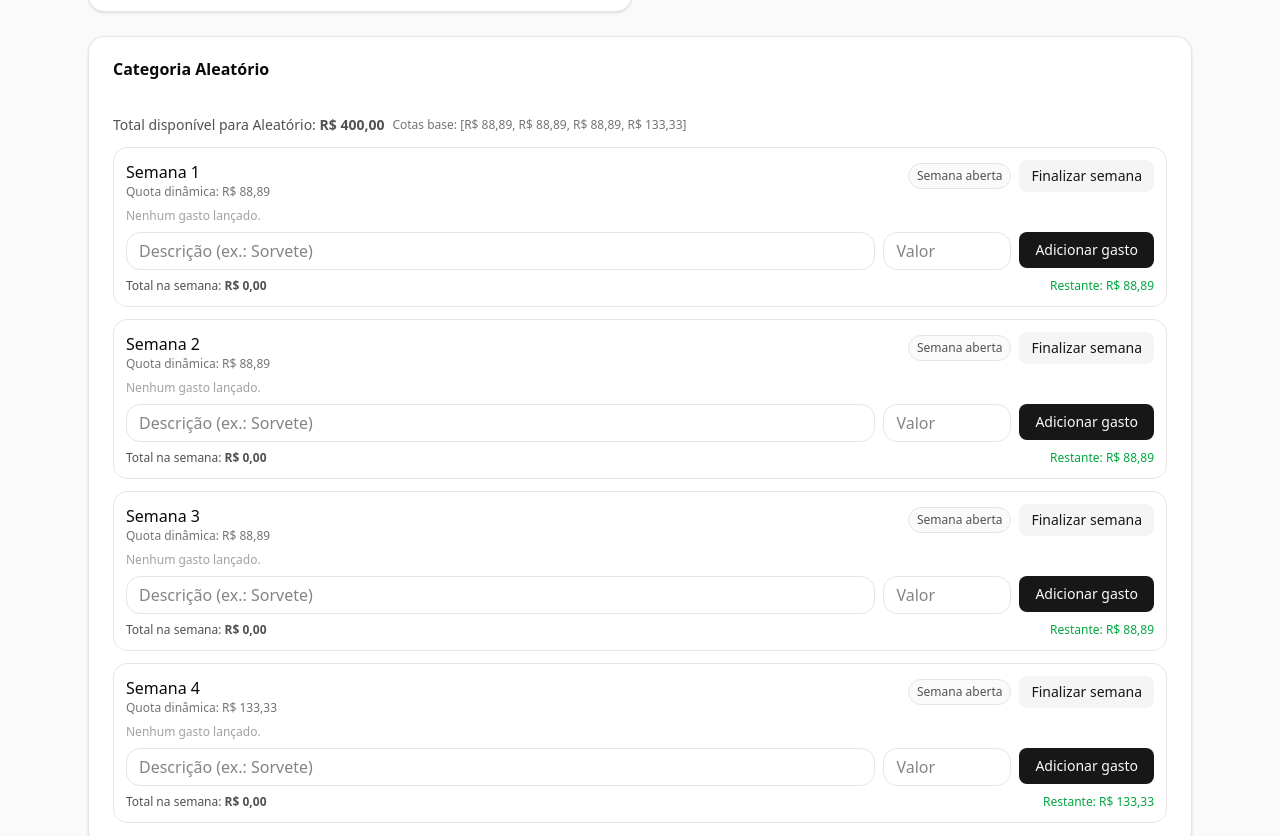
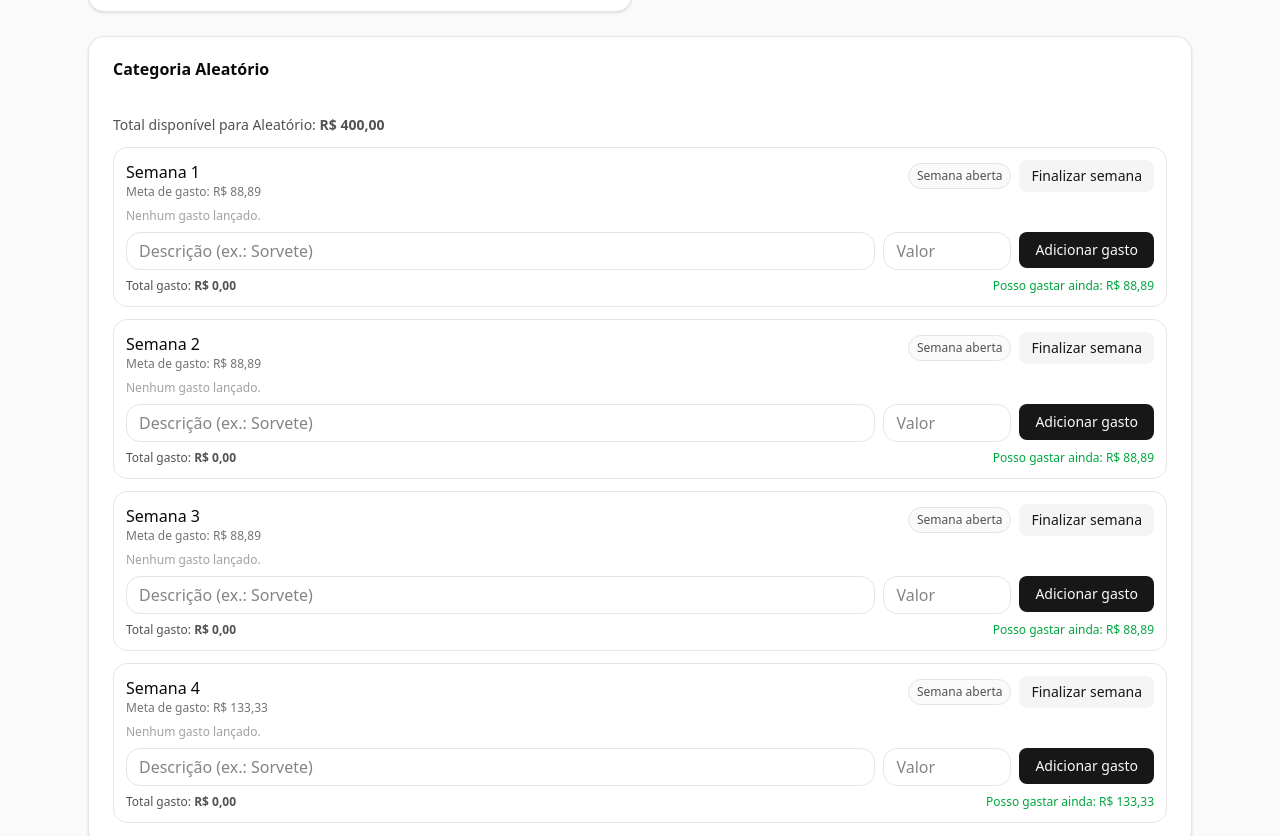
Before and after one commit to henriquemilitao/custos-militao, a Next.js app: page / in a window 1280 px wide. Shown: the part 1297-2133 px from the top of the page. Built offline with nearby package versions, Linux system fonts and the light colour scheme.

Commit message:
refactor: textos atualizados

```diff
--- a/src/components/Aleatorio.tsx
+++ b/src/components/Aleatorio.tsx
@@ -194,9 +194,9 @@ export default function Aleatorio({
           <div className="text-sm text-neutral-600">
             Total disponível para Aleatório: <b>{moeda(meta)}</b>
           </div>
-          <div className="text-xs text-neutral-500">
-            Cotas base: [{quotaBasePorSemana.map((q: number) => moeda(q)).join(", ")}]
-          </div>
+          {/* <div className="text-xs text-neutral-500">
+            Metas por semana: [{quotaBasePorSemana.map((q: number) => moeda(q)).join(", ")}]
+          </div> */}
         </div>
 
         {Array.from({ length: 4 }, (_, i) => i).map((i) => {
@@ -210,7 +210,7 @@ export default function Aleatorio({
                 <div>
                   <div className="font-medium">Semana {i + 1}</div>
                   <div className="text-xs text-neutral-500">
-                    Quota dinâmica: {moeda(quotaDin)} {fixas[i] != null ? "(fixa)" : ""}
+                    Meta de gasto: {moeda(quotaDin)} {fixas[i] != null ? "(fixa)" : ""}
                   </div>
                 </div>
 
@@ -244,13 +244,13 @@ export default function Aleatorio({
                 {semanas[i].map((g) => (
                   <div
                     key={g.id}
-                    className="flex items-center justify-between text-sm bg-neutral-50 rounded-lg px-2 py-1"
+                    className="flex items-center justify-between text-sm bg-neutral-50 rounded-lg px-2 py-2"
                   >
-                    <div className="truncate">
-                      <span className="text-neutral-500 mr-2">{g.dataPtBr}</span>
-                      <span className="font-medium">{g.descricao}</span>
+                    <div className="flex flex-col">
+                      <span className="text-xs text-neutral-500">{g.dataPtBr}</span>
+                      <span className="font-medium break-words">{g.descricao}</span>
                     </div>
-                    <div className="flex items-center gap-2">
+                    <div className="flex items-center gap-2 ml-2">
                       <span>{moeda(g.valor)}</span>
                       <button
                         onClick={() => onRemoveGasto(i, g.id)}
@@ -260,16 +260,16 @@ export default function Aleatorio({
                       </button>
                     </div>
                   </div>
-                ))}
+                    ))}
               </div>
 
               {/* Adicionar gasto */}
               <AddForm index={i} />
 
               <div className="mt-2 text-xs text-neutral-600 flex items-center justify-between">
-                <span>Total na semana: <b>{moeda(totalSemana)}</b></span>
+                <span>Total gasto: <b>{moeda(totalSemana)}</b></span>
                 <span className={`${restante < 0 ? "text-red-600" : "text-green-600"}`}>
-                  Restante: {moeda(restante)}
+                  Posso gastar ainda: {moeda(restante)}
                 </span>
               </div>
             </div>
```
